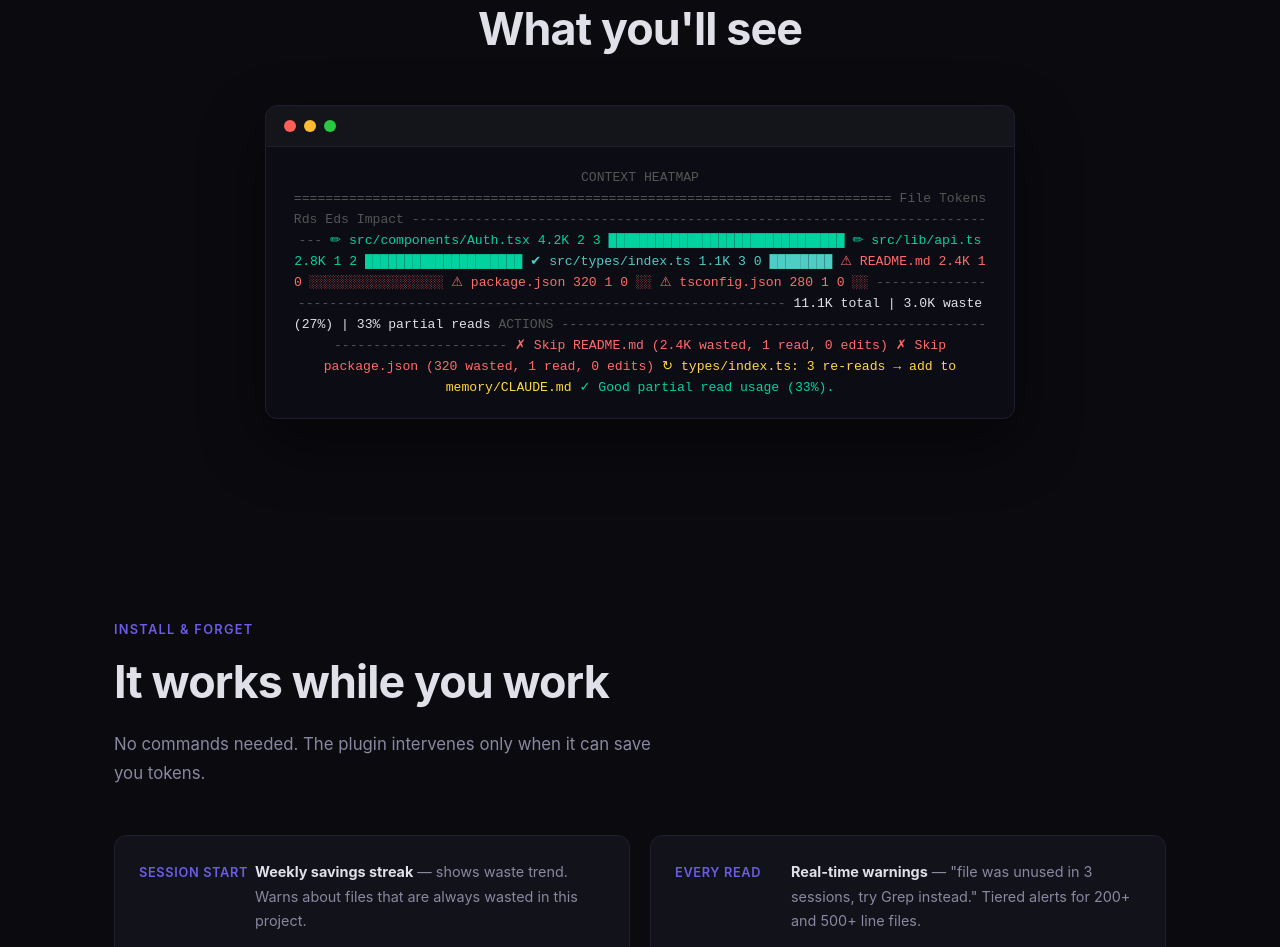
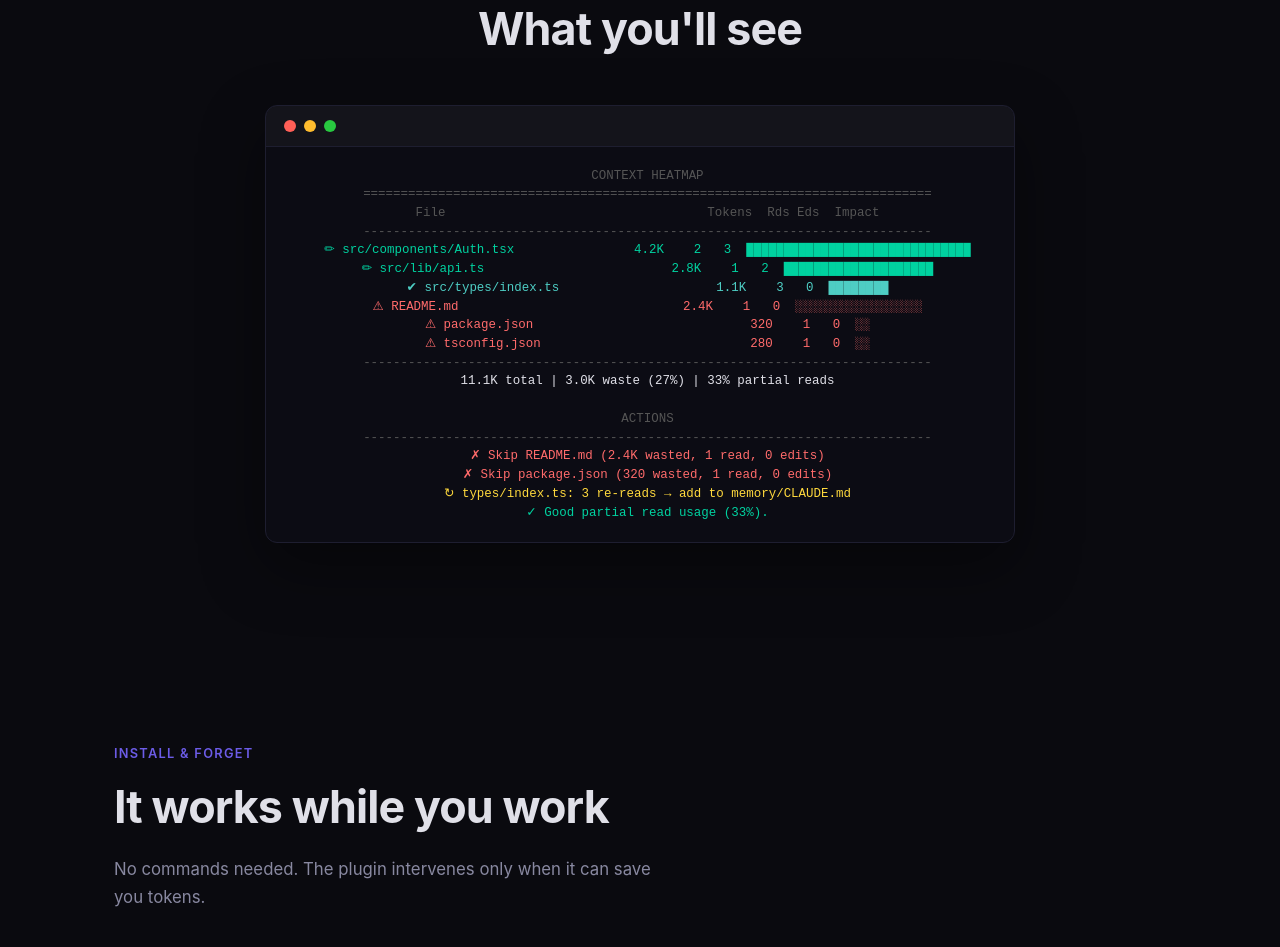
Before and after one commit to egorfedorov/claude-context-optimizer, a website: page docs/index.html in a window 1280 px wide. Shown: the part 2468-3415 px from the top of the page. Drawn offline with Linux system fonts and the light colour scheme.

Commit message:
Fix terminal demo rendering on landing page
Add white-space: pre to terminal body CSS and remove leading
whitespace from closing tag to prevent broken inline text flow.

Co-Authored-By: Claude Opus 4.6 (1M context) <noreply@anthropic.com>

```diff
--- a/docs/index.html
+++ b/docs/index.html
@@ -475,10 +475,11 @@
   .terminal-body {
     padding: 20px 24px;
     font-family: 'SF Mono', 'Fira Code', 'Cascadia Code', monospace;
-    font-size: 0.82rem;
-    line-height: 1.6;
+    font-size: 0.78rem;
+    line-height: 1.5;
     color: var(--text-dim);
     overflow-x: auto;
+    white-space: pre;
   }
 
   .terminal-body .g { color: var(--green); }
@@ -726,17 +727,16 @@
         <div class="terminal-dot"></div>
         <div class="terminal-dot"></div>
       </div>
-      <div class="terminal-body">
-<span class="d">  CONTEXT HEATMAP</span>
-<span class="d">  ============================================================================</span>
-<span class="d">  File                                  Tokens Rds Eds  Impact</span>
-<span class="d">  ----------------------------------------------------------------------------</span>
-<span class="g">  &#x270F; src/components/Auth.tsx               4.2K   2   3  &#x2588;&#x2588;&#x2588;&#x2588;&#x2588;&#x2588;&#x2588;&#x2588;&#x2588;&#x2588;&#x2588;&#x2588;&#x2588;&#x2588;&#x2588;&#x2588;&#x2588;&#x2588;&#x2588;&#x2588;&#x2588;&#x2588;&#x2588;&#x2588;&#x2588;&#x2588;&#x2588;&#x2588;&#x2588;&#x2588;</span>
-<span class="g">  &#x270F; src/lib/api.ts                        2.8K   1   2  &#x2588;&#x2588;&#x2588;&#x2588;&#x2588;&#x2588;&#x2588;&#x2588;&#x2588;&#x2588;&#x2588;&#x2588;&#x2588;&#x2588;&#x2588;&#x2588;&#x2588;&#x2588;&#x2588;&#x2588;</span>
-<span class="b">  &#x2714; src/types/index.ts                    1.1K   3   0  &#x2588;&#x2588;&#x2588;&#x2588;&#x2588;&#x2588;&#x2588;&#x2588;</span>
-<span class="r">  &#x26A0; README.md                             2.4K   1   0  &#x2591;&#x2591;&#x2591;&#x2591;&#x2591;&#x2591;&#x2591;&#x2591;&#x2591;&#x2591;&#x2591;&#x2591;&#x2591;&#x2591;&#x2591;&#x2591;&#x2591;</span>
-<span class="r">  &#x26A0; package.json                            320   1   0  &#x2591;&#x2591;</span>
-<span class="r">  &#x26A0; tsconfig.json                           280   1   0  &#x2591;&#x2591;</span>
+      <div class="terminal-body"><span class="d">  CONTEXT HEATMAP
+  ============================================================================
+  File                                   Tokens  Rds Eds  Impact
+  ----------------------------------------------------------------------------</span>
+<span class="g">  &#x270F; src/components/Auth.tsx                4.2K    2   3  &#x2588;&#x2588;&#x2588;&#x2588;&#x2588;&#x2588;&#x2588;&#x2588;&#x2588;&#x2588;&#x2588;&#x2588;&#x2588;&#x2588;&#x2588;&#x2588;&#x2588;&#x2588;&#x2588;&#x2588;&#x2588;&#x2588;&#x2588;&#x2588;&#x2588;&#x2588;&#x2588;&#x2588;&#x2588;&#x2588;</span>
+<span class="g">  &#x270F; src/lib/api.ts                         2.8K    1   2  &#x2588;&#x2588;&#x2588;&#x2588;&#x2588;&#x2588;&#x2588;&#x2588;&#x2588;&#x2588;&#x2588;&#x2588;&#x2588;&#x2588;&#x2588;&#x2588;&#x2588;&#x2588;&#x2588;&#x2588;</span>
+<span class="b">  &#x2714; src/types/index.ts                     1.1K    3   0  &#x2588;&#x2588;&#x2588;&#x2588;&#x2588;&#x2588;&#x2588;&#x2588;</span>
+<span class="r">  &#x26A0; README.md                              2.4K    1   0  &#x2591;&#x2591;&#x2591;&#x2591;&#x2591;&#x2591;&#x2591;&#x2591;&#x2591;&#x2591;&#x2591;&#x2591;&#x2591;&#x2591;&#x2591;&#x2591;&#x2591;</span>
+<span class="r">  &#x26A0; package.json                             320    1   0  &#x2591;&#x2591;</span>
+<span class="r">  &#x26A0; tsconfig.json                            280    1   0  &#x2591;&#x2591;</span>
 <span class="d">  ----------------------------------------------------------------------------</span>
 <span class="w">  11.1K total | 3.0K waste (27%) | 33% partial reads</span>
 
@@ -745,8 +745,7 @@
 <span class="r">  &#x2717; Skip README.md (2.4K wasted, 1 read, 0 edits)</span>
 <span class="r">  &#x2717; Skip package.json (320 wasted, 1 read, 0 edits)</span>
 <span class="y">  &#x21BB; types/index.ts: 3 re-reads &#x2192; add to memory/CLAUDE.md</span>
-<span class="g">  &#x2713; Good partial read usage (33%).</span>
-      </div>
+<span class="g">  &#x2713; Good partial read usage (33%).</span></div>
     </div>
   </div>
 </section>
```
